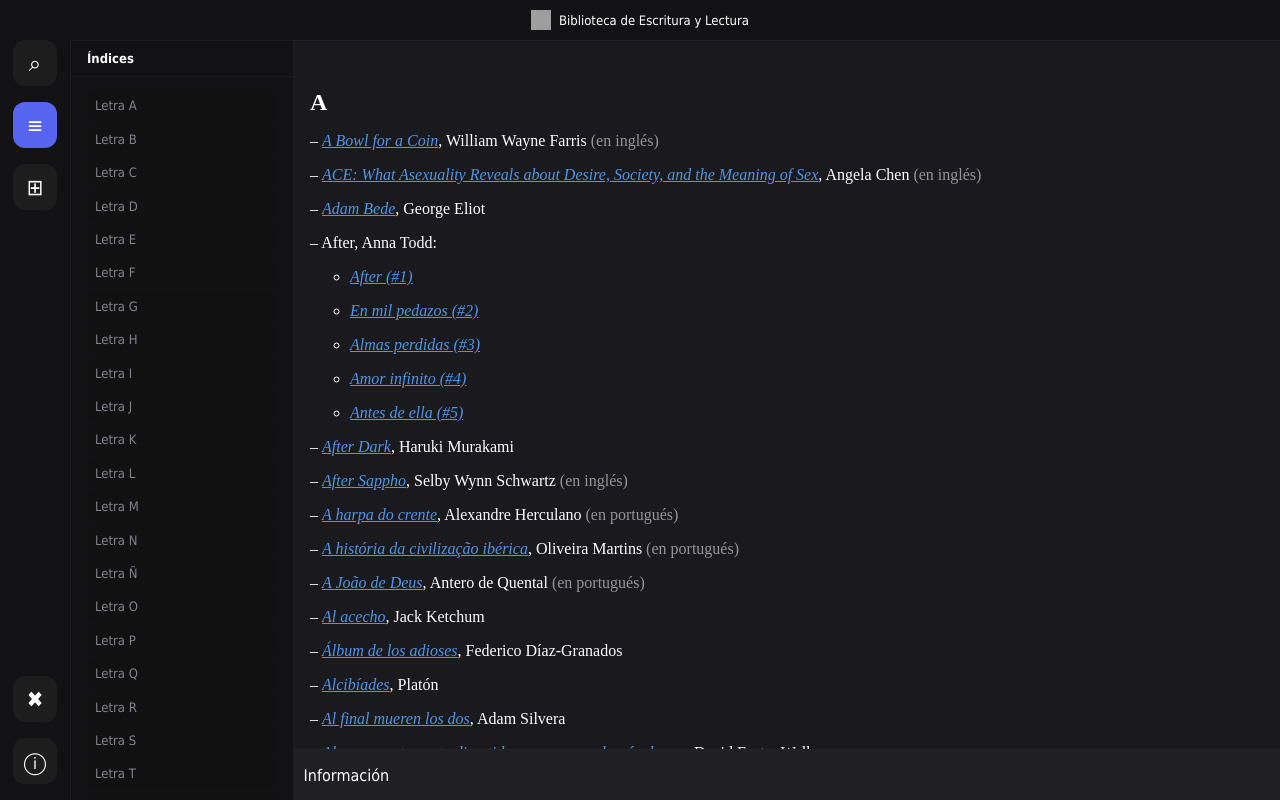
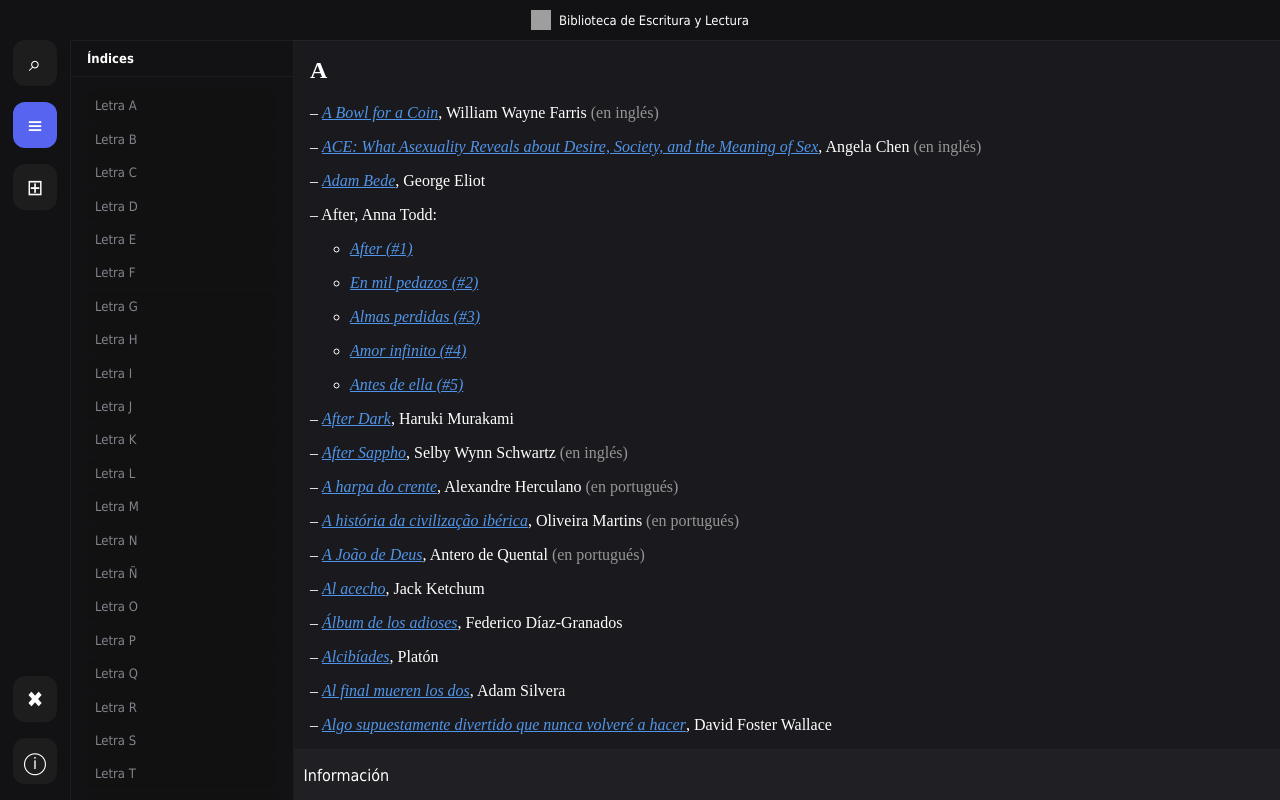
Before and after one commit to EscrituraYLectura/biblioteca, a Next.js app: page /indices in a window 1280 px wide. Built offline with nearby package versions, Linux system fonts and the light colour scheme; grey boxes are pictures that could not be loaded; a web font is replaced by a local one.

Commit message:
Remove top margin for first letter

```diff
--- a/styles/global.scss
+++ b/styles/global.scss
@@ -391,7 +391,11 @@ tbody tr {
     font-size: medium;
 
     .i-letra {
-        margin: 3rem 0 0;
+        margin-top: 3rem;
+
+        &:nth-child(1) {
+            margin-top: 1rem;
+        }
     }
 
     .i-titulo {
```
